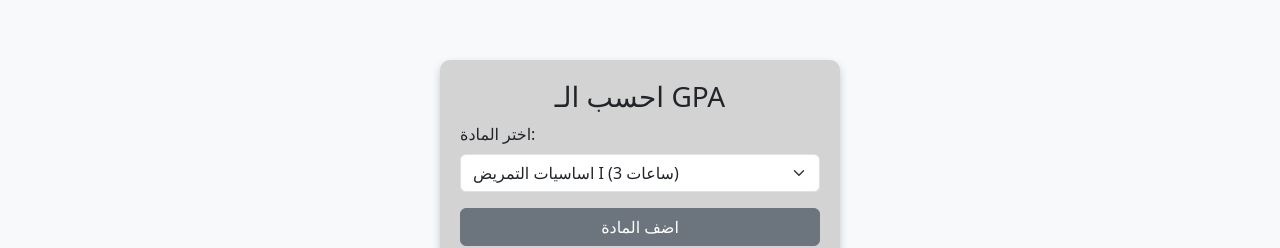
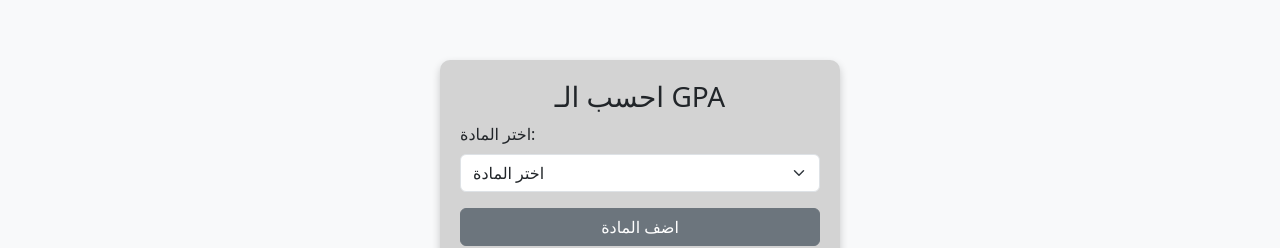
Before and after one commit to Adham-Hero/Calc_Your_GPA, a plain HTML site: page index.html in a window 1280 px wide. Shown: the part 151-399 px from the top of the page. Drawn offline with nearby package versions, Linux system fonts and the light colour scheme.

Commit message:
Update index.html

```diff
--- a/index.html
+++ b/index.html
@@ -13,6 +13,7 @@
         <div class="mb-3">
             <label for="subject" class="form-label">اختر المادة:</label>
             <select id="subjectSelect" class="form-select">
+                                <option value="" disabled selected hidden>اختر المادة</option>
             </select>
         </div>
         <button class="btn btn-secondary w-100" onclick="addSubject()">اضف المادة</button>
```
